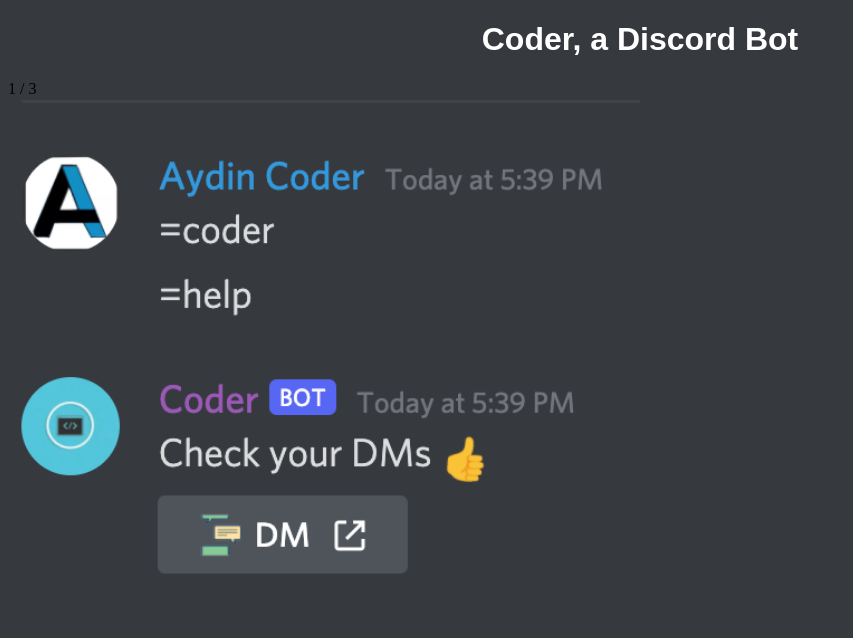
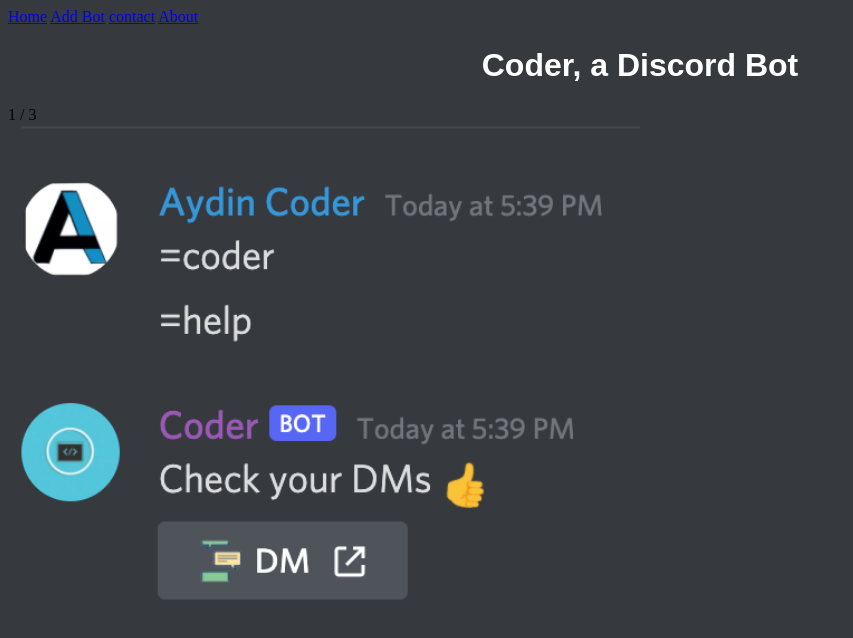
Before and after one commit to Aydin-Coder/Coder, a plain HTML site: page index.html in a window 1280 px wide. Shown: the whole page, without its empty margins (0-853 px from the left). Drawn offline with Linux system fonts and the light colour scheme.

Commit message:
Update index.html

```diff
--- a/index.html
+++ b/index.html
@@ -3,6 +3,15 @@
  <head>
   <link rel="icon" href="Coder Logo.png" type="image/x-icon">
   <link rel="stylesheet" href="style.css">
+
+  <div class="toolbar">
+      <a class="activenow" href="index.html">Home</a>
+      <a href="addbot.html">Add Bot</a>
+      <a href="contact.html">contact</a>
+      <a href="a.html">About</a>
+    </div>
+
+  <p></p>
   <h1>Coder, a Discord Bot</h1>
  <div class="slideshow-container">
    <div class="mySlides fade">
```
